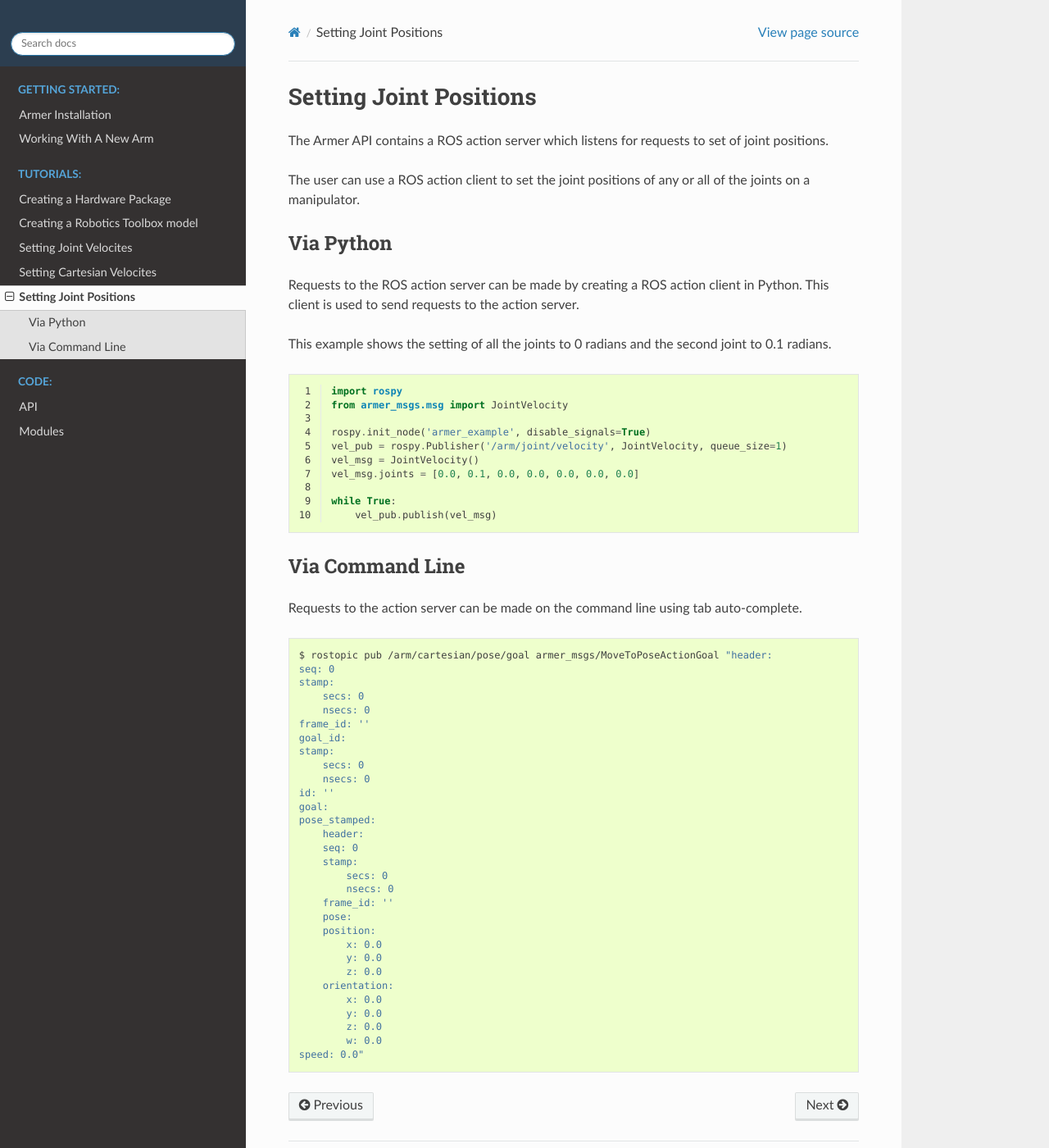
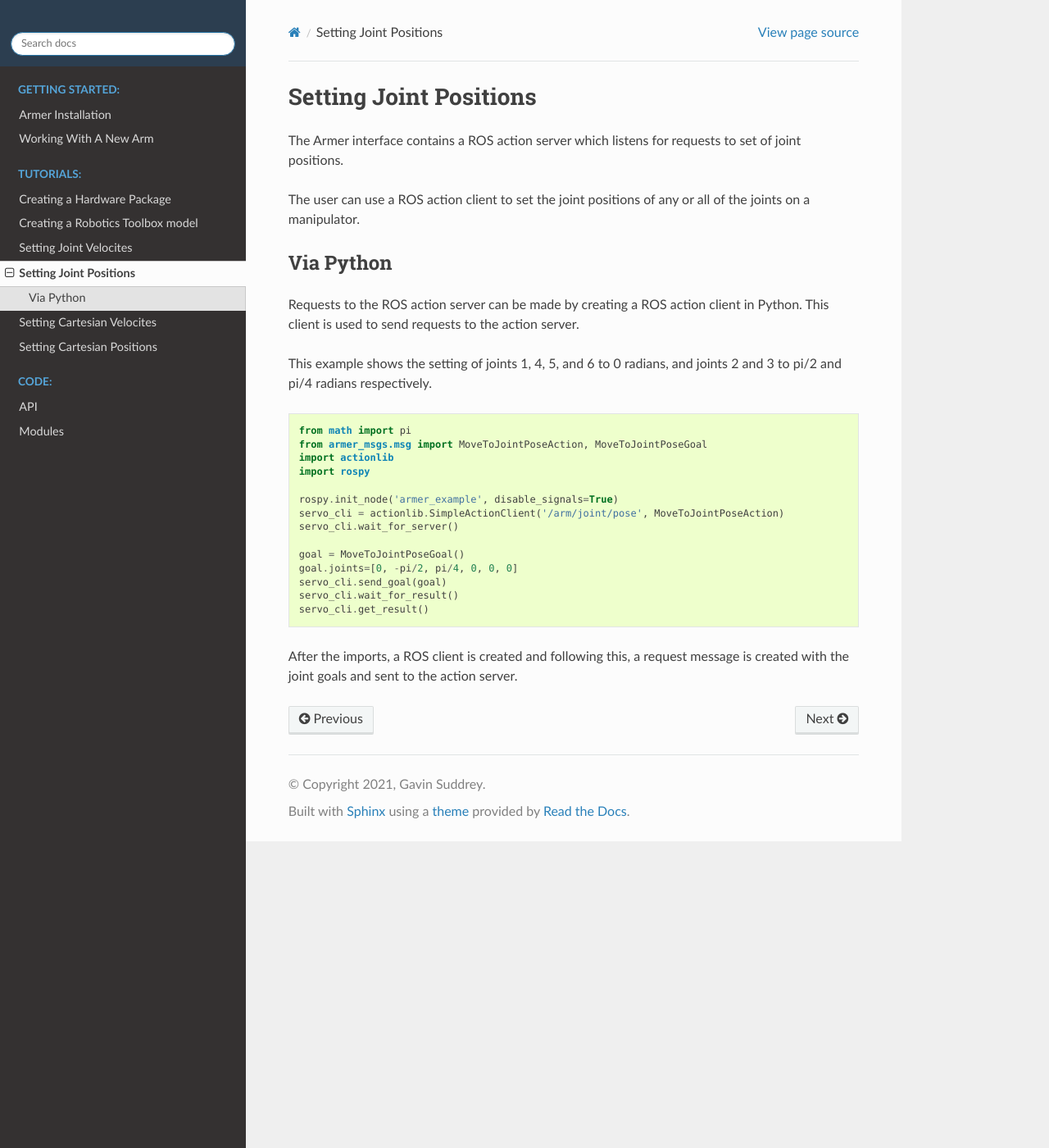
Before and after one commit to qcr/armer, a Sphinx documentation site: the page built from docs/set_joint_position.rst, in a window 1280 px wide and 1400 px high. Shown: the whole window at 82% size. Built offline with Sphinx 7.4.7 and the Read the Docs theme 2.0.0, drawn with Linux system fonts in a browser that asks for light colours.

Commit message:
Fixed examples

```diff
--- a/docs/set_joint_position.rst
+++ b/docs/set_joint_position.rst
@@ -1,7 +1,7 @@
 Setting Joint Positions
 ====================================
 
-The Armer API contains a ROS action server which listens for requests to set of joint positions.
+The Armer interface contains a ROS action server which listens for requests to set of joint positions.
 
 The user can use a ROS action client to set the joint positions of any or all of the joints on a manipulator.
 
@@ -11,55 +11,23 @@ Via Python
 
 Requests to the ROS action server can be made by creating a ROS action client in Python. This client is used to send requests to the action server.
 
-This example shows the setting of all the joints to 0 radians and the second joint to 0.1 radians.
+This example shows the setting of joints 1, 4, 5, and 6 to 0 radians, and joints 2 and 3 to pi/2 and pi/4 radians respectively.
 
 .. code-block:: python
-    :linenos:
 
+    from math import pi
+    from armer_msgs.msg import MoveToJointPoseAction, MoveToJointPoseGoal
+    import actionlib
     import rospy
-    from armer_msgs.msg import JointVelocity
 
     rospy.init_node('armer_example', disable_signals=True)
-    vel_pub = rospy.Publisher('/arm/joint/velocity', JointVelocity, queue_size=1)
-    vel_msg = JointVelocity()
-    vel_msg.joints = [0.0, 0.1, 0.0, 0.0, 0.0, 0.0, 0.0]
+    servo_cli = actionlib.SimpleActionClient('/arm/joint/pose', MoveToJointPoseAction)
+    servo_cli.wait_for_server()
 
-    while True:
-        vel_pub.publish(vel_msg)
+    goal = MoveToJointPoseGoal()
+    goal.joints=[0, -pi/2, pi/4, 0, 0, 0]
+    servo_cli.send_goal(goal)
+    servo_cli.wait_for_result()
+    servo_cli.get_result()
 
-Via Command Line
------------------
-Requests to the action server can be made on the command line using tab auto-complete.
-
-.. code-block:: bash
-
-    $ rostopic pub /arm/cartesian/pose/goal armer_msgs/MoveToPoseActionGoal "header:
-    seq: 0
-    stamp:
-        secs: 0
-        nsecs: 0
-    frame_id: ''
-    goal_id:
-    stamp:
-        secs: 0
-        nsecs: 0
-    id: ''
-    goal:
-    pose_stamped:
-        header:
-        seq: 0
-        stamp:
-            secs: 0
-            nsecs: 0
-        frame_id: ''
-        pose:
-        position:
-            x: 0.0
-            y: 0.0
-            z: 0.0
-        orientation:
-            x: 0.0
-            y: 0.0
-            z: 0.0
-            w: 0.0
-    speed: 0.0"
+After the imports, a ROS client is created and following this, a request message is created with the joint goals and sent to the action server.
```
Also changed, not shown: docs/armer_installation.rst (+5 -4 lines), docs/index.rst (+28 -5 lines), docs/set_cartesian_position.rst (added, +41 -0 lines), docs/set_cartesian_velocity.rst (+4 -38 lines), docs/set_joint_velocity.rst (+27 -23 lines), 3 other files.
